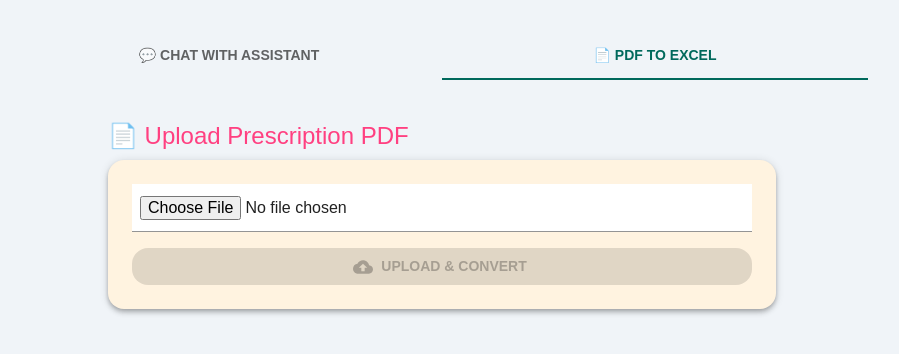
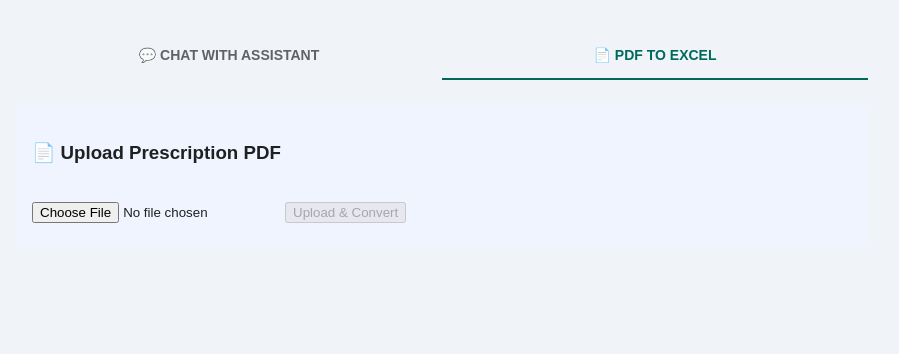
Before and after one commit to rajesh100120122024/mypharma-web, a React (Create React App) app: page / in a window 1280 px wide. Both pictures are taken after a click on the tab "📄 PDF TO EXCEL". Shown: the top 354 px of the page, without its empty margins (198-1097 px from the left). Built offline with nearby package versions, Linux system fonts and the light colour scheme.

Commit message:
Updated code for json error

```diff
--- a/src/components/pdfUploader.jsx
+++ b/src/components/pdfUploader.jsx
@@ -1,88 +1,67 @@
-// PdfUploader.jsx - Stylish PDF to Excel uploader for MyPharma
+import React, { useState } from 'react';
 
-import React, { useState } from 'react';
-import {
-  Box,
-  Button,
-  Typography,
-  Paper,
-  Input,
-  CircularProgress,
-  Stack,
-  CloudUpload,
-  Download
-} from '@mui/material';
-import axios from 'axios';
-import { CloudUpload as UploadIcon, Download as DownloadIcon } from '@mui/icons-material';
+const PdfUploader = () => {
+  const [file, setFile] = useState(null);
+  const [status, setStatus] = useState('');
+  const [loading, setLoading] = useState(false);
 
-function PdfUploader() {
-  const [file, setFile] = useState(null);
-  const [loading, setLoading] = useState(false);
-  const [downloadLink, setDownloadLink] = useState(null);
-
-  const handleFileChange = (event) => {
-    setFile(event.target.files[0]);
-    setDownloadLink(null);
+  const fileToBase64 = (file) => {
+    return new Promise((resolve, reject) => {
+      const reader = new FileReader();
+      reader.onload = () => resolve(reader.result.split(',')[1]); // remove base64 prefix
+      reader.onerror = reject;
+      reader.readAsDataURL(file);
+    });
   };
 
   const handleUpload = async () => {
-    if (!file) return;
+    if (!file) {
+      setStatus('Please select a file first.');
+      return;
+    }
+
+    setStatus('');
     setLoading(true);
 
-    const formData = new FormData();
-    formData.append('pdf', file);
-
     try {
-      const response = await axios.post('https://bd1u0nv3fj.execute-api.ap-south-1.amazonaws.com/prod/upload', formData, {
-        headers: {
-          'Content-Type': 'multipart/form-data',
-        },
-        responseType: 'blob',
+      const base64 = await fileToBase64(file);
+      const response = await fetch("https://bd1u0nv3fj.execute-api.ap-south-1.amazonaws.com/prod/upload", {
+        method: "POST",
+        headers: { "Content-Type": "application/json" },
+        body: JSON.stringify({ pdf: base64 })
       });
 
-      const url = window.URL.createObjectURL(new Blob([response.data]));
-      setDownloadLink(url);
-    } catch (error) {
-      alert('⚠️ Upload failed');
+      if (!response.ok) {
+        throw new Error("Upload failed");
+      }
+
+      const blob = await response.blob();
+      const url = window.URL.createObjectURL(blob);
+      const link = document.createElement("a");
+      link.href = url;
+      link.download = "output.xlsx";
+      document.body.appendChild(link);
+      link.click();
+      link.remove();
+      setStatus("✅ File processed and downloaded.");
+    } catch (err) {
+      console.error(err);
+      setStatus("❌ Upload failed.");
+    } finally {
+      setLoading(false);
     }
-    setLoading(false);
   };
 
   return (
-    <Box sx={{ maxWidth: 700, mx: 'auto', p: 2 }}>
-      <Typography variant="h5" color="secondary" gutterBottom>
-        📄 Upload Prescription PDF
-      </Typography>
-
-      <Paper elevation={4} sx={{ p: 3, bgcolor: '#fff3e0' }}>
-        <Stack spacing={2}>
-          <Input type="file" onChange={handleFileChange} fullWidth sx={{ bgcolor: 'white', p: 1 }} />
-
-          <Button
-            variant="contained"
-            startIcon={<UploadIcon />}
-            disabled={!file || loading}
-            onClick={handleUpload}
-            color="secondary"
-          >
-            {loading ? <CircularProgress size={20} /> : 'Upload & Convert'}
-          </Button>
-
-          {downloadLink && (
-            <Button
-              variant="outlined"
-              color="primary"
-              startIcon={<DownloadIcon />}
-              href={downloadLink}
-              download="output.xlsx"
-            >
-              📥 Download Excel
-            </Button>
-          )}
-        </Stack>
-      </Paper>
-    </Box>
+    <div style={{ padding: "1rem", background: "#f0f4ff", borderRadius: "12px" }}>
+      <h3>📄 Upload Prescription PDF</h3>
+      <input type="file" accept="application/pdf" onChange={(e) => setFile(e.target.files[0])} />
+      <button onClick={handleUpload} disabled={!file || loading} style={{ marginTop: "1rem" }}>
+        {loading ? "Processing..." : "Upload & Convert"}
+      </button>
+      <div style={{ marginTop: "0.5rem", color: status.startsWith("✅") ? "green" : "red" }}>{status}</div>
+    </div>
   );
-}
+};
 
 export default PdfUploader;
```
